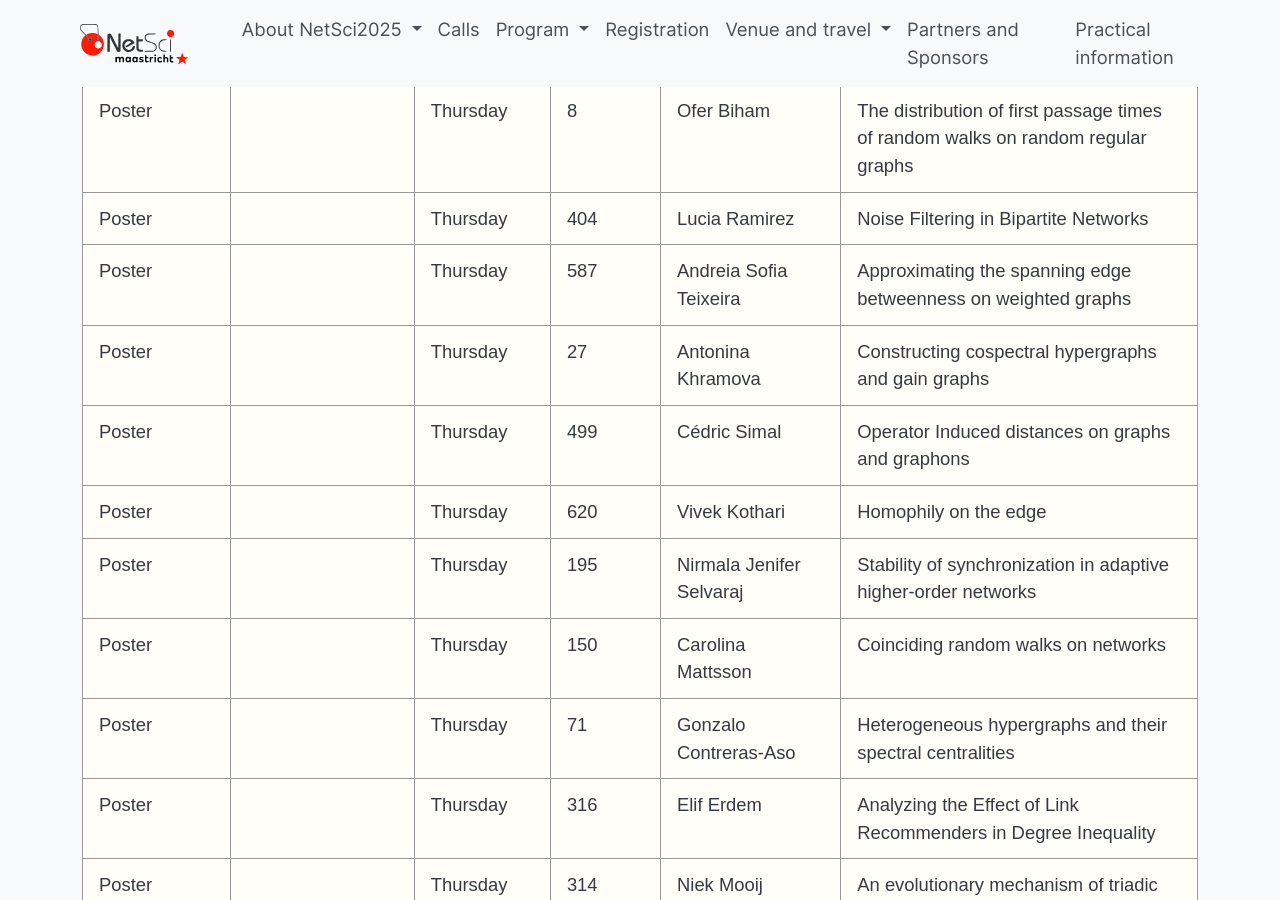
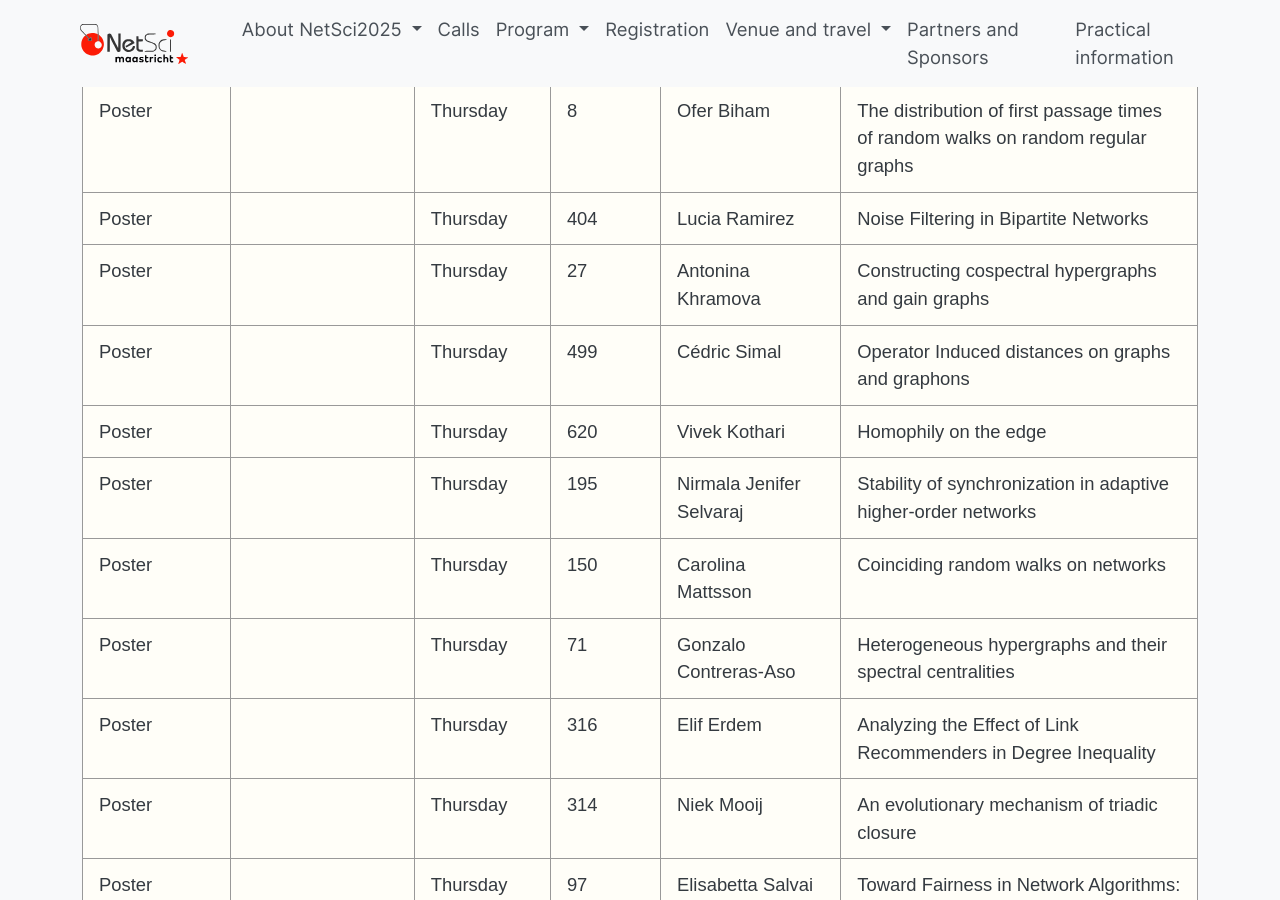
Before and after one commit to NetSci2025/netsci2025.github.io, a Jekyll site: the page built from all.md, in a window 1280 px wide and 900 px high, scrolled down 39995 px. Built offline with Jekyll 4.4.1, drawn with Linux system fonts in a browser that asks for light colours.

Commit message:
Update all.yml

```diff
--- a/_data/all.yml
+++ b/_data/all.yml
@@ -2705,12 +2705,6 @@
 - Contribution_type: Poster
   Session_name: ''
   Time: Thursday
-  Abstract_ID: 587
-  Presenter: Andreia Sofia Teixeira
-  Contribution_title: Approximating the spanning edge betweenness on weighted graphs
-- Contribution_type: Poster
-  Session_name: ''
-  Time: Thursday
   Abstract_ID: 27
   Presenter: Antonina Khramova
   Contribution_title: Constructing cospectral hypergraphs and gain graphs
```
